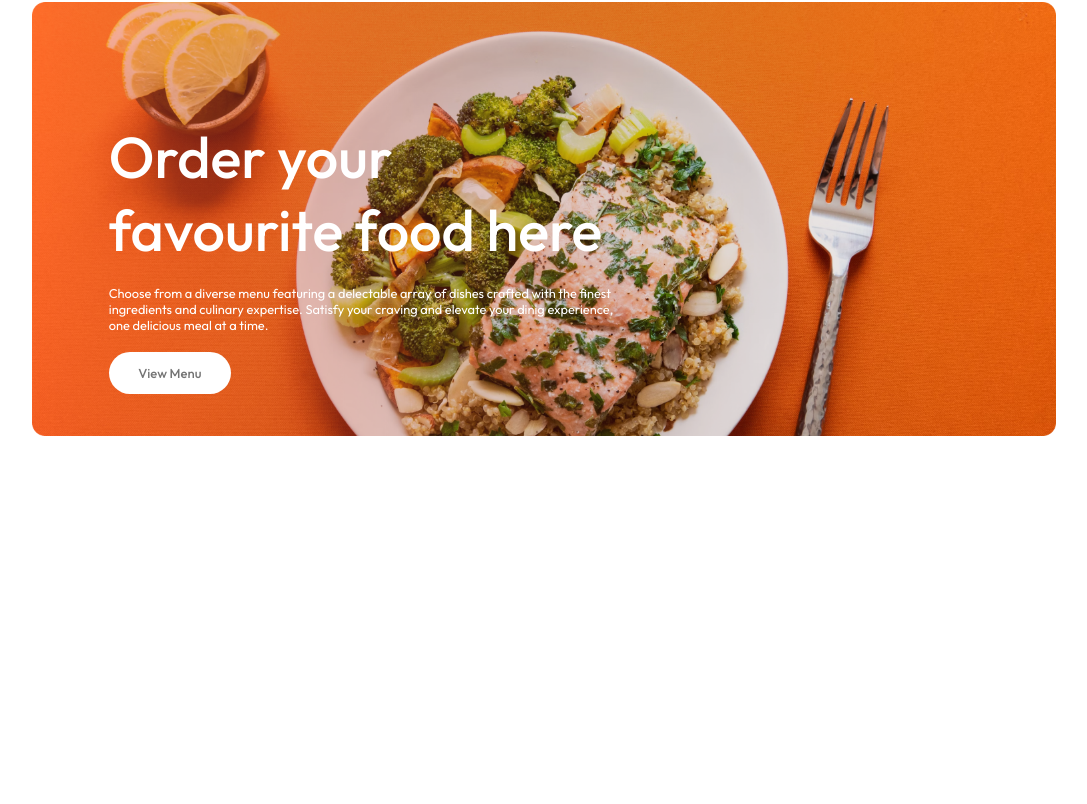
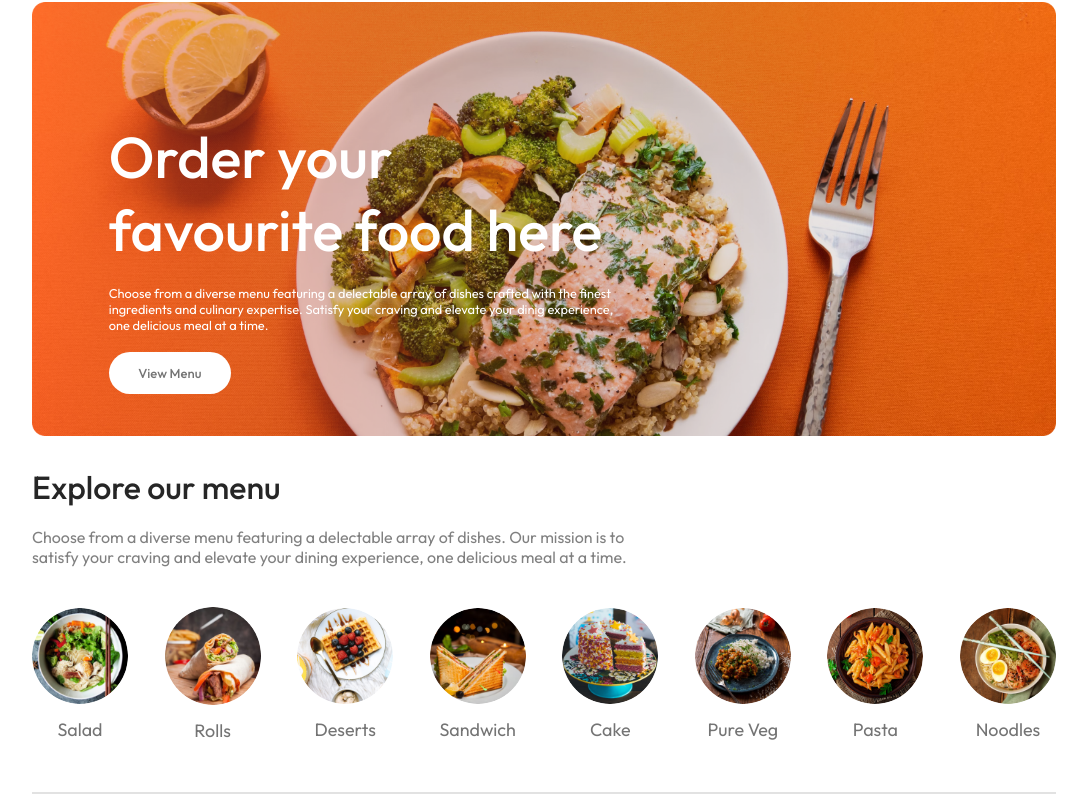
Before and after one commit to juned1110/Feasto, a React (Vite) app in the folder client/: page / in a window 1280 px wide. Shown: the part 178-982 px from the top of the page, without its empty margins (96-1183 px from the left). Before the commit the page ends 800 px from the top, so only its background shows below. Built offline with nearby package versions, Linux system fonts and the light colour scheme.

Commit message:
ExploreMenu Component UI created with active functionallity

```diff
--- a/client/src/component/ExploreMenu/ExploreMenu.css
+++ b/client/src/component/ExploreMenu/ExploreMenu.css
@@ -0,0 +1,56 @@
+.explore-menu {
+  display: flex;
+  flex-direction: column;
+  gap: 20px;
+}
+
+.explore-menu h1 {
+  color: #262626;
+  font-weight: 500;
+}
+
+.explore-menu-text {
+  max-width: 60%;
+  color: #808080;
+}
+
+.explore-menu-list {
+  display: flex;
+  justify-content: space-between;
+  align-items: center;
+  gap: 30px;
+  text-align: center;
+  margin: 20px 0px;
+  overflow-x: scroll;
+}
+
+.explore-menu-list::-webkit-scrollbar {
+  display: none;
+}
+
+.explore-menu-list-item img {
+  width: 7.5vw;
+  min-width: 80px;
+  cursor: pointer;
+  border-radius: 50%;
+  transition: 0.2s;
+}
+
+.explore-menu-list-item p {
+  margin-top: 10px;
+  color: #747474;
+  font-size: max(1.4vw, 16px);
+  cursor: pointer;
+}
+
+.explore-menu hr {
+  margin: 10px 0px;
+  height: 2px;
+  background-color: #e2e2e2;
+  border: none;
+}
+
+.explore-menu-list-item .active {
+  border: 4px solid tomato;
+  padding: 2px;
+}
--- a/client/src/component/ExploreMenu/ExploreMenu.jsx
+++ b/client/src/component/ExploreMenu/ExploreMenu.jsx
@@ -1,10 +1,37 @@
 import React from "react";
 import "./ExploreMenu.css";
+import { menu_list } from "../../assets/assets";
 
-const ExploreMenu = () => {
+const ExploreMenu = ({ category, setCategory }) => {
   return (
     <React.Fragment>
-      <div>ExploreMenu</div>
+      <div className="explore-menu" id="explore-menu">
+        <h1>Explore our menu</h1>
+        <p className="explore-menu-text">
+          Choose from a diverse menu featuring a delectable array of dishes. Our
+          mission is to satisfy your craving and elevate your dining experience,
+          one delicious meal at a time.
+        </p>
+        <div className="explore-menu-list">
+          {menu_list.map((item, index) => {
+            return (
+              <div
+                onClick={() =>
+                  setCategory((prev) =>
+                    prev === item.menu_name ? "All" : item.menu_name
+                  )
+                }
+                key={index}
+                className="explore-menu-list-item"
+              >
+                <img className={category===item.menu_name? "active": ""} src={item.menu_image} alt="" />
+                <p>{item.menu_name}</p>
+              </div>
+            );
+          })}
+        </div>
+        <hr />
+      </div>
     </React.Fragment>
   );
 };
--- a/client/src/pages/Home/Home.jsx
+++ b/client/src/pages/Home/Home.jsx
@@ -1,12 +1,16 @@
-import React from "react";
+import React, { useState } from "react";
 import "./Home.css";
 import Header from "../../component/Header/Header";
+import ExploreMenu from "../../component/ExploreMenu/ExploreMenu";
 
 const Home = () => {
+  const [category, setCategory] = useState("All");
+
   return (
     <React.Fragment>
       <div>
         <Header />
+        <ExploreMenu category={category} setCategory={setCategory} />
       </div>
     </React.Fragment>
   );
```
